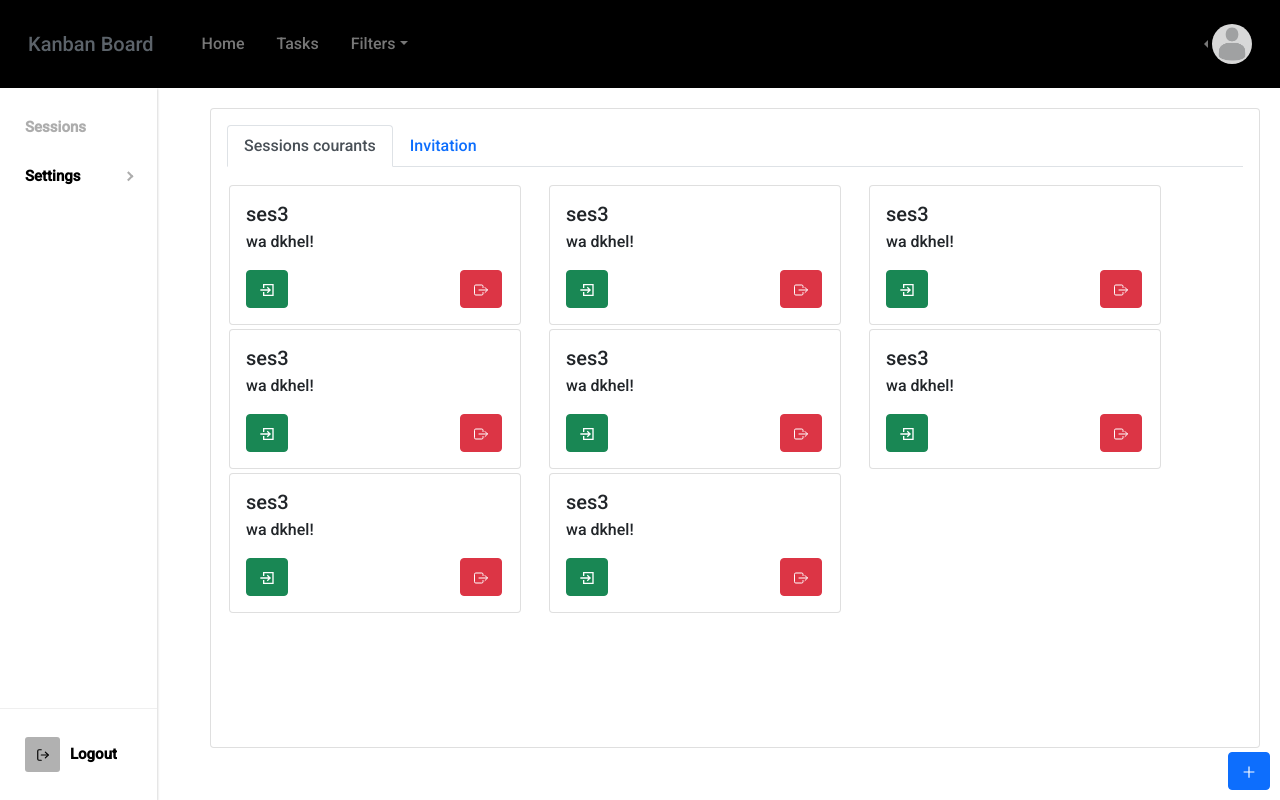
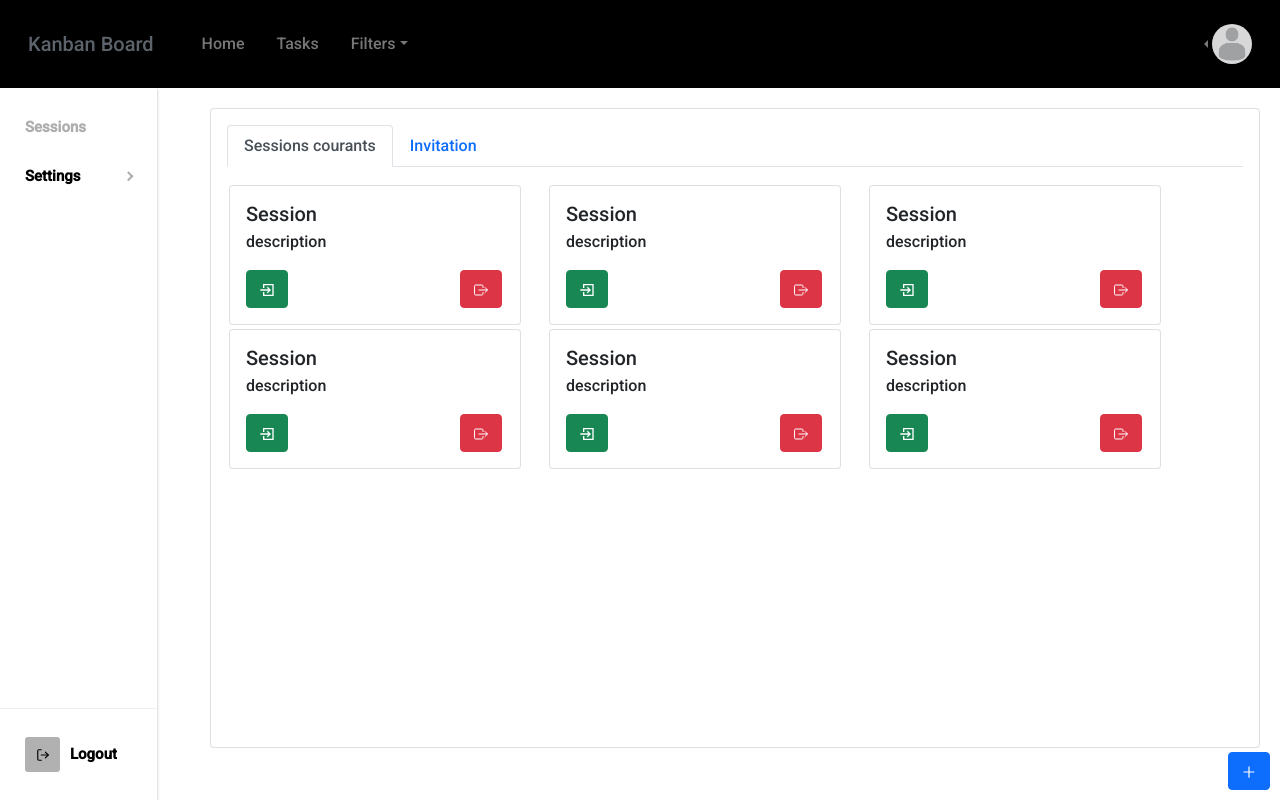
Before and after one commit to achrafhardizi/Kanban-Project, a React (Create React App) app: page /home/sessions in a window 1280 px wide. Built offline with nearby package versions, Linux system fonts and the light colour scheme.

Commit message:
nothing special

```diff
--- a/src/App.css
+++ b/src/App.css
@@ -1,20 +1,21 @@
-::-webkit-scrollbar{
-    color:red;
+::-webkit-scrollbar {
+    color: red;
     height: 18px;
     width: 15px;
     /*todo:choose some colors*/
 }
-::-webkit-scrollbar-track{
-    background-color: rgba(213,194,161,0.3);
+
+::-webkit-scrollbar-track {
+    background-color: rgba(213, 194, 161, 0.3);
     margin-inline: 1em;
     border-radius: 20px;
 }
 
-::-webkit-scrollbar-thumb{
+::-webkit-scrollbar-thumb {
     border-radius: 20px;
-    border: 2px solid rgba(213,194,161,0.3);
+    border: 2px solid rgba(213, 194, 161, 0.3);
 }
 
-.App{
-
+.App {
+    height: 100vh;
 }
--- a/src/Components/Sessions/Sessions.jsx
+++ b/src/Components/Sessions/Sessions.jsx
@@ -8,41 +8,34 @@ const Sessions = () => {
     const [modalShow, setModalShow] = React.useState(false);
     const sessions = [
         {
-            name: "ses3",
-            description: "wa dkhel!"
+            name: "Session",
+            description: "description"
         },
         {
-            name: "ses3",
-            description: "wa dkhel!"
+            name: "Session",
+            description: "description"
         },
         {
-            name: "ses3",
-            description: "wa dkhel!"
+            name: "Session",
+            description: "description"
         },
         {
-            name: "ses3",
-            description: "wa dkhel!"
+            name: "Session",
+            description: "description"
         },
         {
-            name: "ses3",
-            description: "wa dkhel!"
+            name: "Session",
+            description: "description"
         },
         {
-            name: "ses3",
-            description: "wa dkhel!"
-        },
-        {
-            name: "ses3",
-            description: "wa dkhel!"
-        },
-        {
-            name: "ses3",
-            description: "wa dkhel!"
+            name: "Session",
+            description: "description"
         }];
+
     const invsessions = [
         {
             name: "ses3",
-            description: "wa dkhel!",
+            description: "description",
             members: [1, 2, 3]
         }
     ]
@@ -51,33 +44,40 @@ const Sessions = () => {
     return (
         <React.Fragment>
             <Card style={{
-                margin:'20px 20px 210px 210px',
+                margin: '20px 20px 210px 210px',
                 padding: "0",
                 display: "flex",
                 flexDirection: "row",
                 height: "80vh",
-                minWidth: "565.60px"}}>
+                minWidth: "565.60px"
+            }}>
                 <Card.Body>
                     <Tabs defaultActiveKey="sessions" id="uncontrolled-tab-example" className="mb-3">
-                        <Tab eventKey="sessions" title="Sessions courants" style={{flex: "1",
+                        <Tab eventKey="sessions" title="Sessions courants" style={{
+                            flex: "1",
                             height: "68vh",
                             overflowY: "scroll",
-                            overflow: "auto"}}>
+                            overflow: "auto"
+                        }}>
                             <Sessionact sessions={sessions}/>
                         </Tab>
-                        <Tab eventKey="invitations" title="Invitation" style={{flex: "1",
+                        <Tab eventKey="invitations" title="Invitation" style={{
+                            flex: "1",
                             height: "68vh",
                             overflowY: "scroll",
-                            overflow: "auto"}}>
+                            overflow: "auto"
+                        }}>
                             <Invitation invsessions={invsessions}/>
                         </Tab>
                     </Tabs>
                 </Card.Body>
             </Card>
-            <div className="btn-layout" style={{position: "fixed",
+            <div className="btn-layout" style={{
+                position: "fixed",
                 bottom: "0",
                 right: "0",
-                margin: "10px"}}>
+                margin: "10px"
+            }}>
                 <Button variant="primary" onClick={() => setModalShow(true)}>
                     <AiOutlinePlus/>
                 </Button>
--- a/src/Components/Settings/Notification.jsx
+++ b/src/Components/Settings/Notification.jsx
@@ -6,7 +6,7 @@ const Notification = () => {
     return (
         <>
             <Card style={{
-                margin:'20px 20px 210px 210px'
+                margin: '20px 20px 210px 210px'
             }}>
                 <Card.Body>
                     <Form>
@@ -21,7 +21,7 @@ const Notification = () => {
                                     </thead>
                                     <tbody>
                                     <tr>
-                                    <td> Shi7aja notification</td>
+                                        <td>notification 1</td>
                                         <td><Form.Check
                                             style={{paddingTop: "5px"}}
                                             type="switch"
@@ -29,7 +29,7 @@ const Notification = () => {
                                         /></td>
                                     </tr>
                                     <tr>
-                                    <td> Shi7aja notification</td>
+                                        <td>notification 2</td>
                                         <td><Form.Check
                                             style={{paddingTop: "5px"}}
                                             type="switch"
@@ -37,7 +37,7 @@ const Notification = () => {
                                         /></td>
                                     </tr>
                                     <tr>
-                                    <td> Shi7aja notification</td>
+                                        <td>notification 3</td>
                                         <td><Form.Check
                                             style={{paddingTop: "5px"}}
                                             type="switch"
@@ -45,7 +45,7 @@ const Notification = () => {
                                         /></td>
                                     </tr>
                                     <tr>
-                                    <td> Shi7aja notification</td>
+                                        <td>notification 4</td>
                                         <td><Form.Check
                                             style={{paddingTop: "5px"}}
                                             type="switch"
@@ -53,7 +53,7 @@ const Notification = () => {
                                         /></td>
                                     </tr>
                                     <tr>
-                                    <td> Shi7aja notification</td>
+                                        <td>notification 5</td>
                                         <td><Form.Check
                                             style={{paddingTop: "5px"}}
                                             type="switch"
```
Lines whose indentation alone changed are shown as unchanged.
